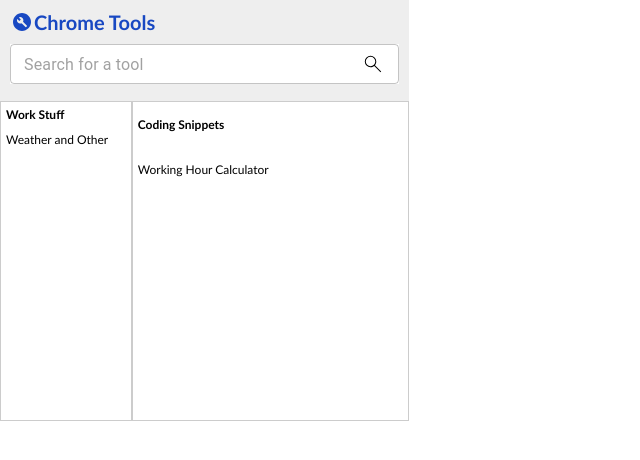
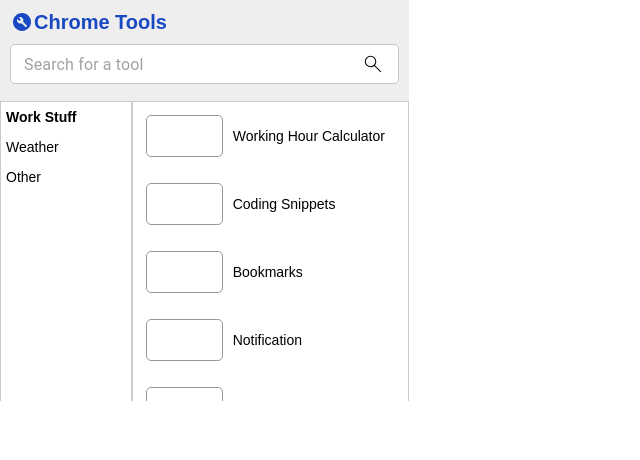
Before and after one commit to fikriabr/chrome-ext, a React app: page / in a window 1280 px wide. Shown: the top 460 px of the page, without its empty margins (0-640 px from the left). Built offline with nearby package versions, Linux system fonts and the light colour scheme; the HTML template or start-up script is replaced by a standard one.

Commit message:
Dynamic Left Right Menu

```diff
--- a/src/components/atoms/Container/index.tsx
+++ b/src/components/atoms/Container/index.tsx
@@ -2,7 +2,7 @@ import React from 'react'
 import { StyledContainer } from '../style'
 
 interface IContainer {
-  children: JSX.Element | string | JSX.Element[]
+  children: JSX.Element | string | JSX.Element[] | React.ReactNode
   width?: string
   height?: string
   display?: string
--- a/src/components/atoms/style.ts
+++ b/src/components/atoms/style.ts
@@ -16,6 +16,7 @@ const StyledContainer = styled.div<TypeContainer>`
   background: ${({ background }) => background};
   padding: ${({ padding }) => padding};
   border: ${({ border }) => border};
+  overflow-y: auto;
 `;
 
 
@@ -51,7 +52,7 @@ const StyledText = styled.p<TypeText>`
   color: ${({ color }) => color};
   margin: 0;
   padding: ${({ padding }) => padding || "none"};
-  font-family: "Gill Sans", sans-serif;
+  font-family: sans-serif;
   display: flex;
   align-items: center;
 `;
--- /dev/null
+++ b/src/components/molecules/Header/index.tsx
@@ -0,0 +1,21 @@
+import React from "react"
+import Container from "../../atoms/Container"
+import { BuildCircleIcon, SearchIcon24 } from "../../atoms/Icons"
+import Input from "../../atoms/Input"
+import Text from "../../atoms/Text"
+
+interface IHeader {
+  title: string
+}
+const Header = ({ title }: IHeader) => {
+  return (
+    <Container width="389px" height="81px" background="#EEEEEE" padding="10px">
+      <Text weight="bold" size="xl" color="#1848C2" padding="0 0 10px 0">
+        <BuildCircleIcon /> {title}
+      </Text>
+      <Input icon={<SearchIcon24 />} />
+    </Container>
+  )
+}
+
+export default Header
--- /dev/null
+++ b/src/components/molecules/LeftContainer/index.tsx
@@ -0,0 +1,37 @@
+import React from "react"
+import Container from "../../atoms/Container"
+import Text from "../../atoms/Text"
+
+interface ILeft {
+  listMenu: {
+    name: string;
+    isActive: boolean;
+  }[],
+  onClick: (name: string) => void;
+}
+
+const LeftContainer = ({
+  listMenu,
+  onClick
+}: ILeft) => {
+  return (
+    <Container
+      width="131px"
+      height="300px"
+      background="#FFFFFF"
+      border="1px solid #CCCCCC"
+    >
+      {
+        listMenu.map((menu) => (
+          <a onClick={() => onClick(menu.name)}>
+            <Text weight={menu.isActive ? "bold" : "normal"} size="sm" padding="7px 5px">
+              {menu.name}
+            </Text>
+          </a>
+        ))
+      }
+    </Container>
+  )
+}
+
+export default LeftContainer;
--- /dev/null
+++ b/src/components/molecules/RightContainer/index.tsx
@@ -0,0 +1,45 @@
+
+import React from "react";
+import Container from "../../atoms/Container";
+import Text from "../../atoms/Text";
+
+interface IRight {
+  listMenu: {
+    name: string;
+  }[],
+}
+const RightContainer = ({
+  listMenu
+}: IRight) => {
+  return (
+    <Container
+      width='278px'
+      height='300px'
+      background='#FFFFFF'
+      border='1px solid #CCCCCC'
+    >
+      {
+        listMenu.map((menu) => (
+          <Text weight='normal' size='sm' padding='8px'>
+            <div
+              style={{
+                width: '75px',
+                height: '40px',
+                background: '#ffffff',
+                margin: '5px',
+                marginRight: '10px',
+                borderRadius: '5px',
+                border: '1px solid #999999'
+              }}
+            >
+              &nbsp;
+            </div>
+            {menu.name}
+          </Text>
+        ))
+      }
+    </Container>
+  );
+};
+
+export default RightContainer
--- a/src/pages/popup/index.tsx
+++ b/src/pages/popup/index.tsx
@@ -1,75 +1,112 @@
-import React from 'react'
-import ReactDOM from 'react-dom'
-import Container from '../../components/atoms/Container'
-import { BuildCircleIcon, SearchIcon24 } from '../../components/atoms/Icons'
-import Input from '../../components/atoms/Input'
-import Text from '../../components/atoms/Text'
+import React, { useEffect } from 'react';
+import ReactDOM from 'react-dom';
+import Container from '../../components/atoms/Container';
+import Text from '../../components/atoms/Text';
+import Header from '../../components/molecules/Header';
+import LeftContainer from '../../components/molecules/LeftContainer';
+import RightContainer from '../../components/molecules/RightContainer';
 
-const Header = () => {
-  return (
-    <Container width="389px" height="81px" background="#EEEEEE" padding="10px">
-      <Text weight="bold" size="xl" color="#1848C2" padding="0 0 10px 0">
-        <BuildCircleIcon /> Chrome Tools
-      </Text>
-      <Input icon={<SearchIcon24 />} />
-    </Container>
-  )
+interface IRightMenu {
+  name: string;
+  components: JSX.Element | undefined;
 }
-
-const LeftContainer = () => {
-  return (
-    <Container
-      width="131px"
-      height="318px"
-      background="#FFFFFF"
-      border="1px solid #CCCCCC"
-    >
-      <Text weight="bold" size="xs" padding="5px">
-        Work Stuff
-      </Text>
-      <Text weight="normal" size="xs" padding="5px">
-        Weather and Other
-      </Text>
-    </Container>
-  )
-}
-
-const RightContainer = () => {
-  return (
-    <Container
-      width="278px"
-      height="318px"
-      background="#FFFFFF"
-      border="1px solid #CCCCCC"
-    >
-      <Text weight="bold" size="xs" padding="15px 5px">
-        Coding Snippets
-      </Text>
-      <Text weight="normal" size="xs" padding="15px 5px">
-        Working Hour Calculator
-      </Text>
-    </Container>
-  )
-}
+const leftMenu = [
+  {
+    name: 'Work Stuff',
+    isActive: true,
+    menus: [
+      {
+        name: 'Working Hour Calculator',
+        components: <></>
+      },
+      {
+        name: 'Coding Snippets',
+        components: <></>
+      },
+      {
+        name: 'Bookmarks',
+        components: <></>
+      },
+      {
+        name: 'Notification',
+        components: <></>
+      },
+      {
+        name: 'Schedule',
+        components: <></>
+      },
+    ]
+  },
+  {
+    name: 'Weather',
+    isActive: false,
+    menus: [
+      {
+        name: 'Himawari 8',
+        components: <></>
+      },
+      {
+        name: 'Air Meter',
+        components: <></>
+      }
+    ]
+  },
+  {
+    name: 'Other',
+    isActive: false,
+    menus: [
+      {
+        name: 'Documentation',
+        components: <></>
+      },
+    ]
+  },
+];
 
 const PopupContainer = () => {
+  const [leftMenuState, setLeftMenu] = React.useState<typeof leftMenu>([]);
+  const [rightMenu, setRightMenu] = React.useState<IRightMenu[]>([]);
+
+
+  const getRightMenu = (selectedLeftMenu: typeof leftMenu) => {
+    const activeMenu = selectedLeftMenu.find((menu) => menu.isActive === true);
+    if (activeMenu) {
+      setRightMenu(activeMenu.menus)
+    }
+  }
+
+  useEffect(() => {
+    setLeftMenu(leftMenu)
+    getRightMenu(leftMenu)
+  }, [])
+
+  const handleOnClick = (menu: string) => {
+    const updatedMenu = leftMenuState.map((data) => ({
+      ...data,
+      isActive: false,
+      ...(data.name === menu ? { isActive: true } : {}),
+    }));
+    setLeftMenu(updatedMenu);
+    getRightMenu(updatedMenu)
+  };
+
   return (
-    <Container width="409px" height="419px">
-      {Header()}
+    <Container width='409px' height='401px'>
+      <Header title='Chrome Tools' />
       <Container
-        width="409px"
-        height="318px"
-        background="#FFFFFF"
-        display="flex"
+        width='409px'
+        height='300px'
+        background='#FFFFFF'
+        display='flex'
       >
-        {LeftContainer()}
-        {RightContainer()}
+        <LeftContainer listMenu={leftMenuState} onClick={handleOnClick} />
+        <RightContainer listMenu={rightMenu} />
       </Container>
     </Container>
-  )
-}
+  );
+};
 
-const root = document.createElement('div')
-document.body.appendChild(root)
-document.body.style.margin = '0px'
-ReactDOM.render(<PopupContainer />, root)
+const root = document.createElement('div');
+document.body.appendChild(root);
+document.body.style.margin = '0px';
+ReactDOM.render(<PopupContainer />, root);
```
Also changed, not shown: 1 other file (tests, documents, lock files or other folders).
